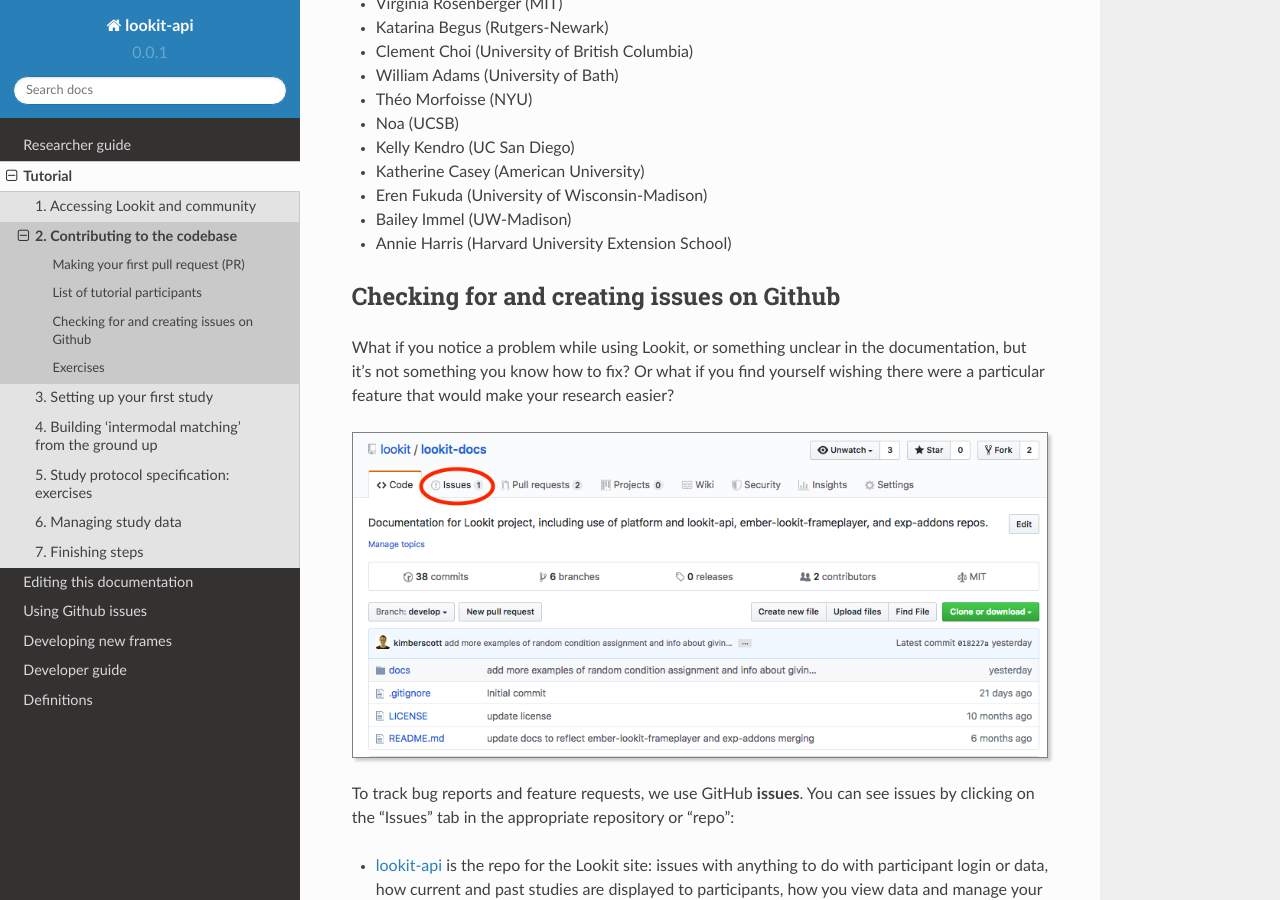
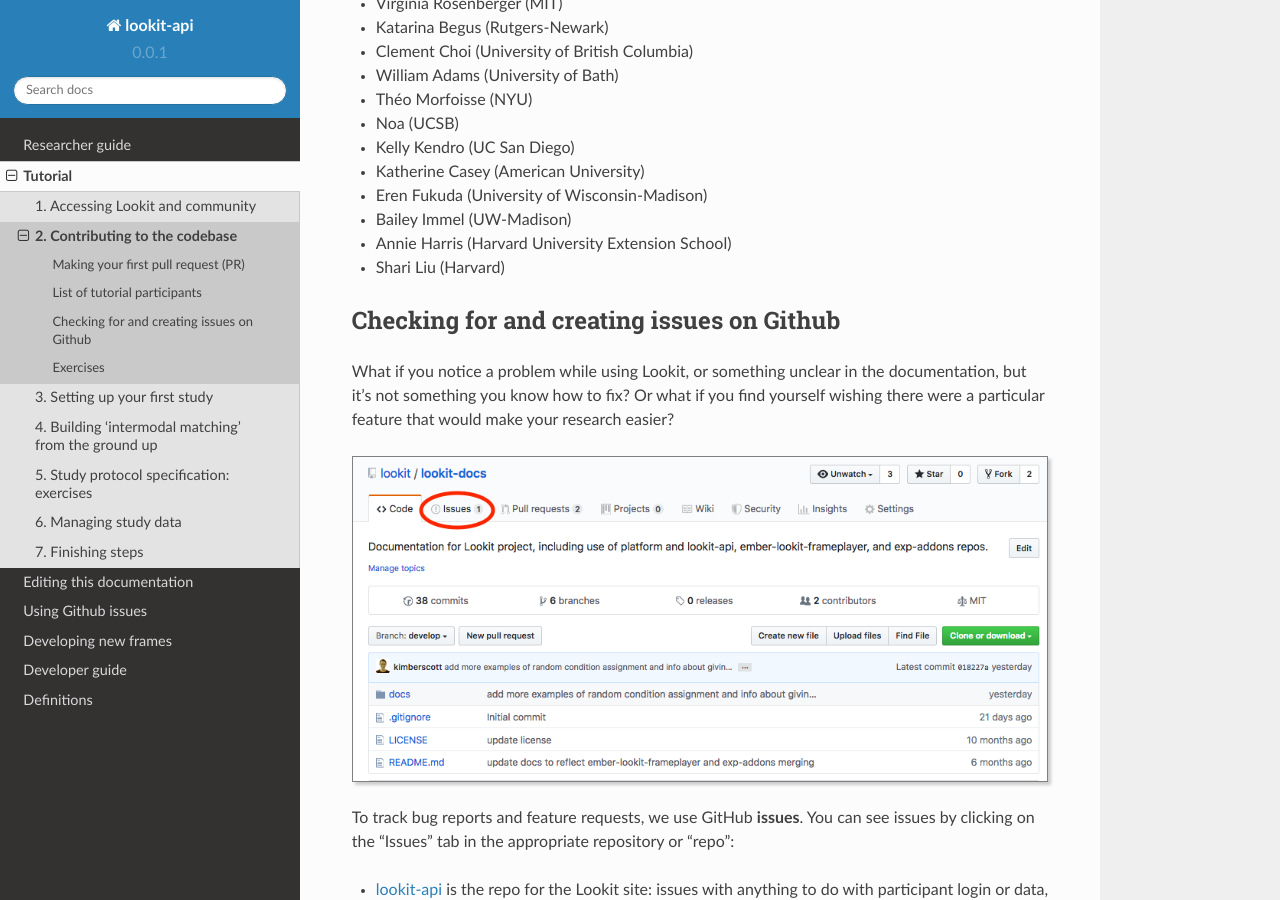
Before and after one commit to lookit/lookit-docs, a Sphinx documentation site: the page built from docs/source/tutorial-contributing.rst, in a window 1280 px wide and 900 px high, scrolled down 4237 px. Built offline with Sphinx 7.4.7 and the Read the Docs theme 2.0.0, drawn with Linux system fonts in a browser that asks for light colours.

Commit message:
add participant name to list

```diff
--- a/docs/source/tutorial-contributing.rst
+++ b/docs/source/tutorial-contributing.rst
@@ -93,6 +93,7 @@
 - Eren Fukuda (University of Wisconsin-Madison)
 - Bailey Immel (UW-Madison)
 - Annie Harris (Harvard University Extension School)
+- Shari Liu (Harvard)
 
 .. _Github issues overview:
 
```
